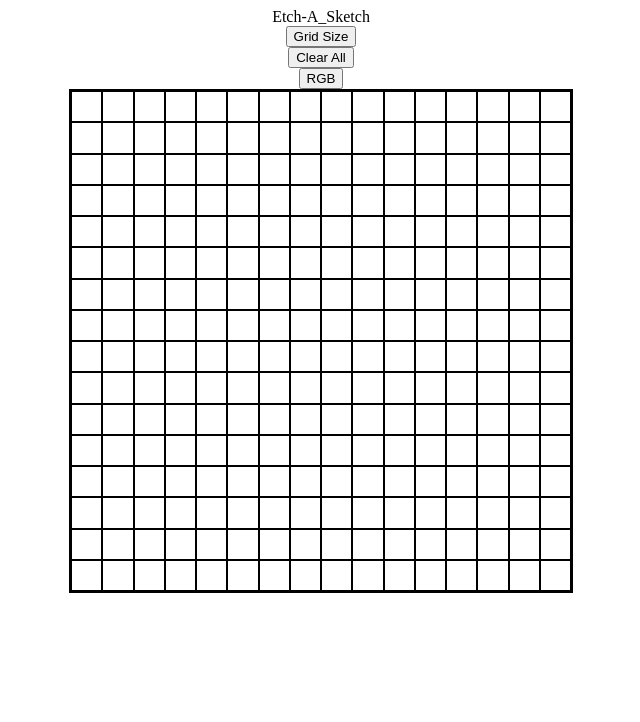
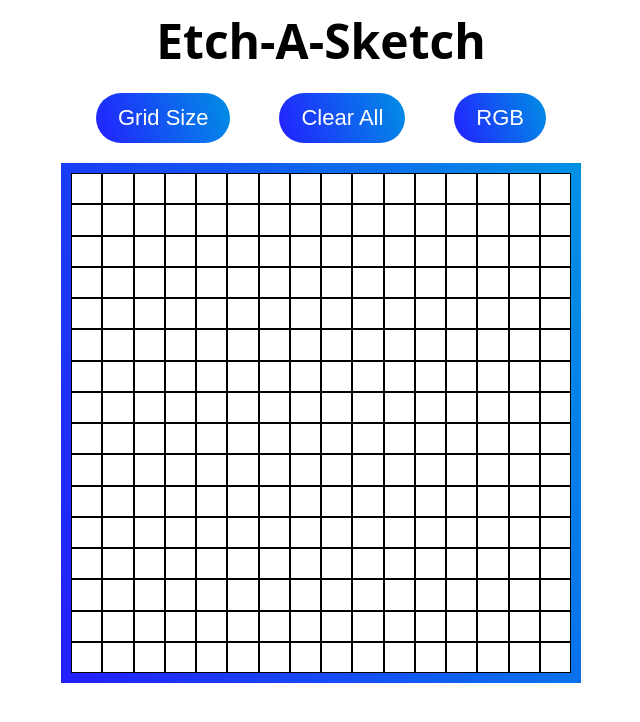
Before and after one commit to Piotrek18/sketch, a plain HTML site: page index.html in a window 1280 px wide. Shown: the whole page, without its empty margins (319-959 px from the left). Drawn offline with Linux system fonts and the light colour scheme.

Commit message:
Style buttons,header and box

```diff
--- a/index.html
+++ b/index.html
@@ -3,15 +3,17 @@
 <head>
     <meta charset="UTF-8">
     <meta name="viewport" content="width=device-width, initial-scale=1.0">
-    <title>Etch-A_Sketch</title>
+    <title>Etch-A-Sketch</title>
     <script src="script.js" defer></script>
     <link rel="stylesheet" href="style.css">
 </head>
 <body>
-    <div class="title">Etch-A_Sketch</div>
-    <button id="sizeBtn">Grid Size</button>
-    <button id="clearBtn">Clear All</button>
-    <button id="rgbBtn">RGB</button>
+    <div class="title">Etch-A-Sketch</div>
+    <div class="buttons">
+        <button class="action-btn" id="sizeBtn">Grid Size</button>
+        <button class="action-btn" id="clearBtn">Clear All</button>
+        <button class="action-btn" id="rgbBtn">RGB</button>
+    </div>
     <div id="grid"></div>
 
 </body>
--- a/script.js
+++ b/script.js
@@ -60,7 +60,7 @@ function clearGrid(){
 
 function toggleRgbMode(){
     isRgbMode = !isRgbMode;
-    rgbBtn.textContent = isRgbMode ? "Default" : "RGB";
+    rgbBtn.textContent = isRgbMode ? "Black" : "RGB";
 }
 
 sizeBtn.addEventListener("click", changeGridSize);
--- a/style.css
+++ b/style.css
@@ -5,11 +5,50 @@ body{
     justify-content: center;
 }
 
+.title{
+    font-size: 48px;
+    font-family: system-ui;
+    font-weight: bolder;
+}
+
+.buttons{
+    height: 50px;
+    width: 450px;
+    padding: 20px;
+    display: flex;
+    justify-content: space-between;
+}
+
+.action-btn{
+    outline: 0;
+    border: none;
+    box-shadow: none;
+    cursor: pointer;
+    padding: 9px 22px;
+    font-size: 22px;
+    height: 50px;
+    font-weight: 400;
+    color: #fff;
+    text-align: center;
+    line-height: normal;
+    background: linear-gradient(70deg,#2320ff 0,#0090e4 100%);
+    border-radius: 50px;
+    transition: color .2s ease,background-color .2s ease,box-shadow .2s ease;
+
+
+}
+
+.action-btn:hover{
+    box-shadow: 0 0 0 0.15rem #5ceace;
+}
+
 #grid{
     display: grid;
     width: 500px;
     height: 500px;
-    border: 2px solid black;
+    border: 10px solid;
+    border-radius: 10px;
+    border-image: linear-gradient(70deg,#2320ff 0,#0090e4 100%) 1;
 }
 
 .grid-Cell{
```
